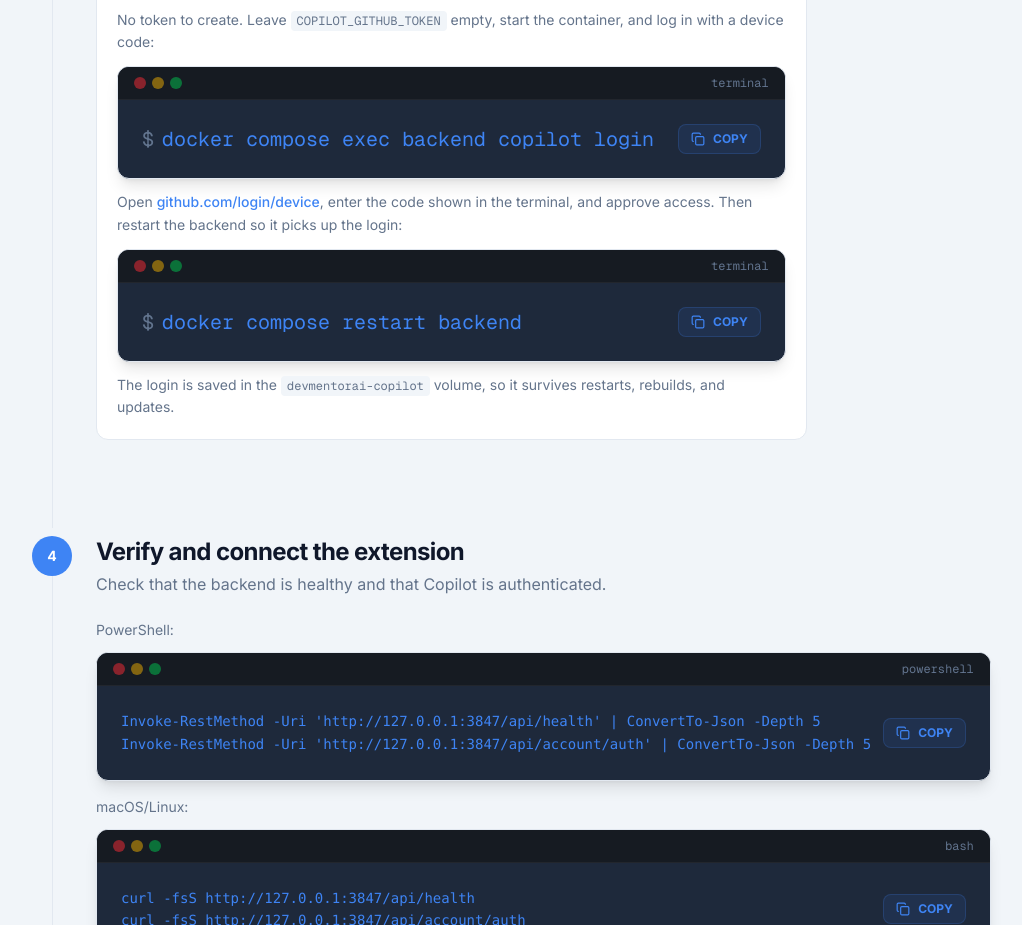
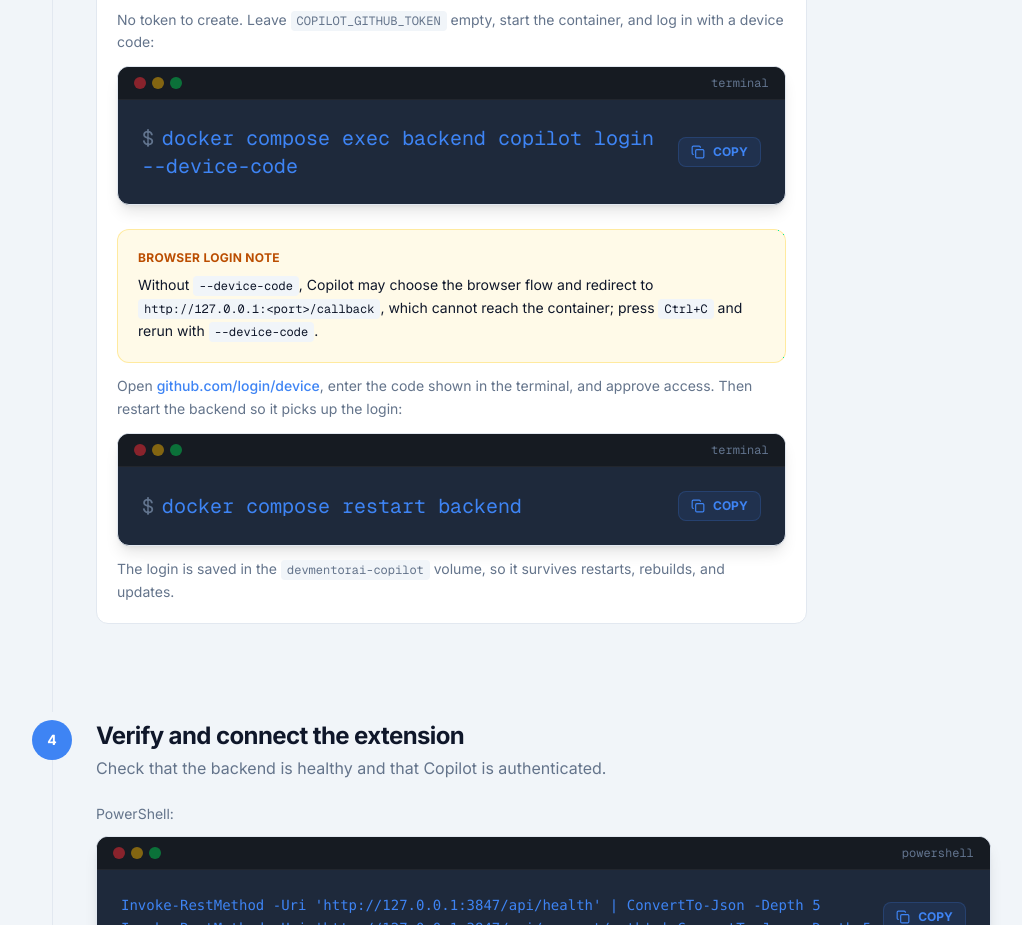
Before and after one commit to BOTOOM/devmentorai, a Next.js app in the folder apps/website/: page /installation in a window 1280 px wide. Shown: the part 5800-6725 px from the top of the page, without its empty margins (232-1254 px from the left). Built offline with nearby package versions, Linux system fonts and the light colour scheme; no server answers.

Commit message:
fix(docker): use device-code flow for copilot login inside the container

```diff
--- a/apps/website/src/app/docs/get-started/copilot-cli/page.tsx
+++ b/apps/website/src/app/docs/get-started/copilot-cli/page.tsx
@@ -301,7 +301,7 @@ export default function CopilotCliDocsPage() {
           <p className="mt-3 text-sm leading-relaxed text-[var(--muted)]">
             Running the backend in Docker? You log in inside the container instead, with{' '}
             <code className="rounded bg-[var(--section-alt)] px-1.5 py-0.5 font-mono text-xs">
-              docker compose exec backend copilot login
+              docker compose exec backend copilot login --device-code
             </code>{' '}
             or a fine-grained GitHub token. See the{' '}
             <Link href="/installation#docker" className="font-medium text-primary hover:underline">
--- a/apps/website/src/app/installation/page.tsx
+++ b/apps/website/src/app/installation/page.tsx
@@ -400,10 +400,17 @@ export default async function InstallationPage() {
                   </p>
                   <div className="mt-3">
                     <CodeBlock
-                      code="docker compose exec backend copilot login"
+                      code="docker compose exec backend copilot login --device-code"
                       language="terminal"
                     />
                   </div>
+                  <Callout title="Browser login note">
+                    Without <InlineCode>--device-code</InlineCode>, Copilot may choose the browser
+                    flow and redirect to{' '}
+                    <InlineCode>http://127.0.0.1:&lt;port&gt;/callback</InlineCode>, which cannot
+                    reach the container; press <InlineCode>Ctrl+C</InlineCode> and rerun with{' '}
+                    <InlineCode>--device-code</InlineCode>.
+                  </Callout>
                   <p className="mt-3 text-sm leading-relaxed text-[var(--muted)]">
                     Open{' '}
                     <a
```
Also changed, not shown: 2 other files (tests, documents, lock files or other folders).
